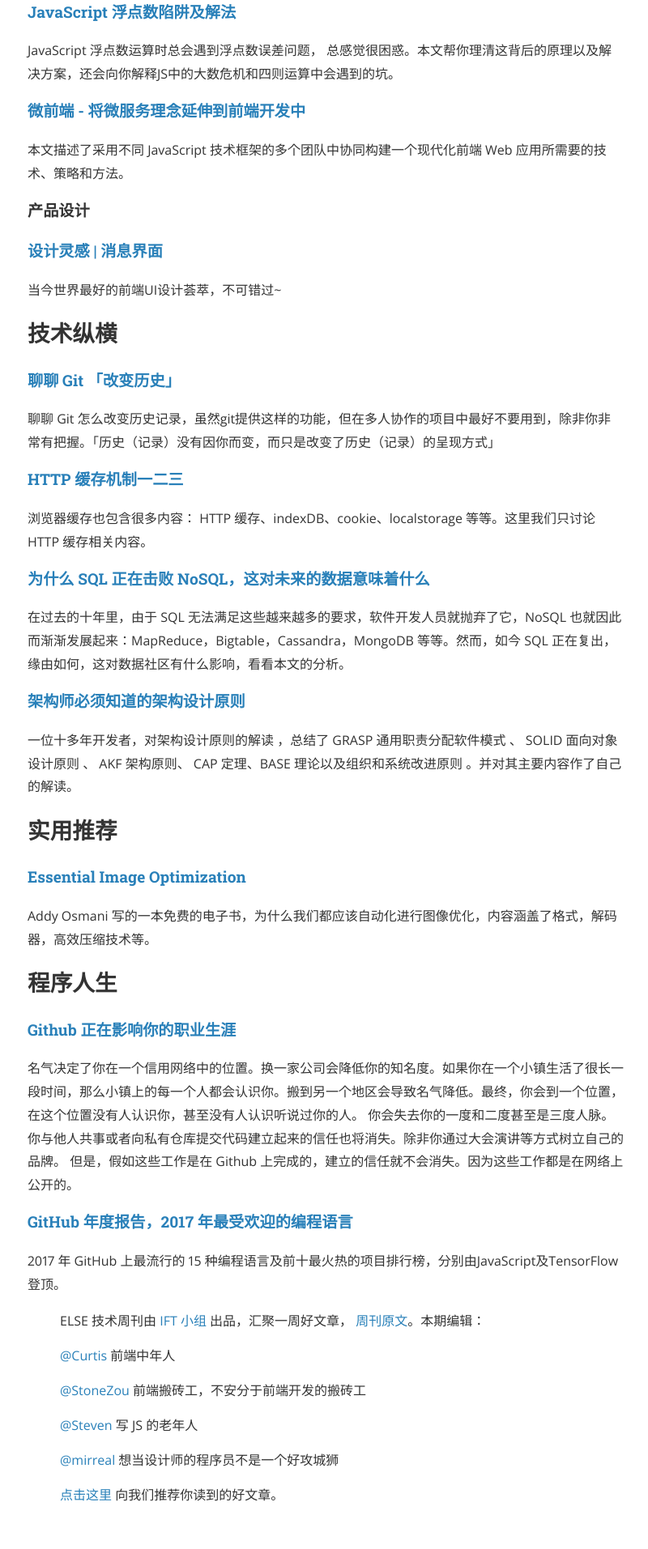
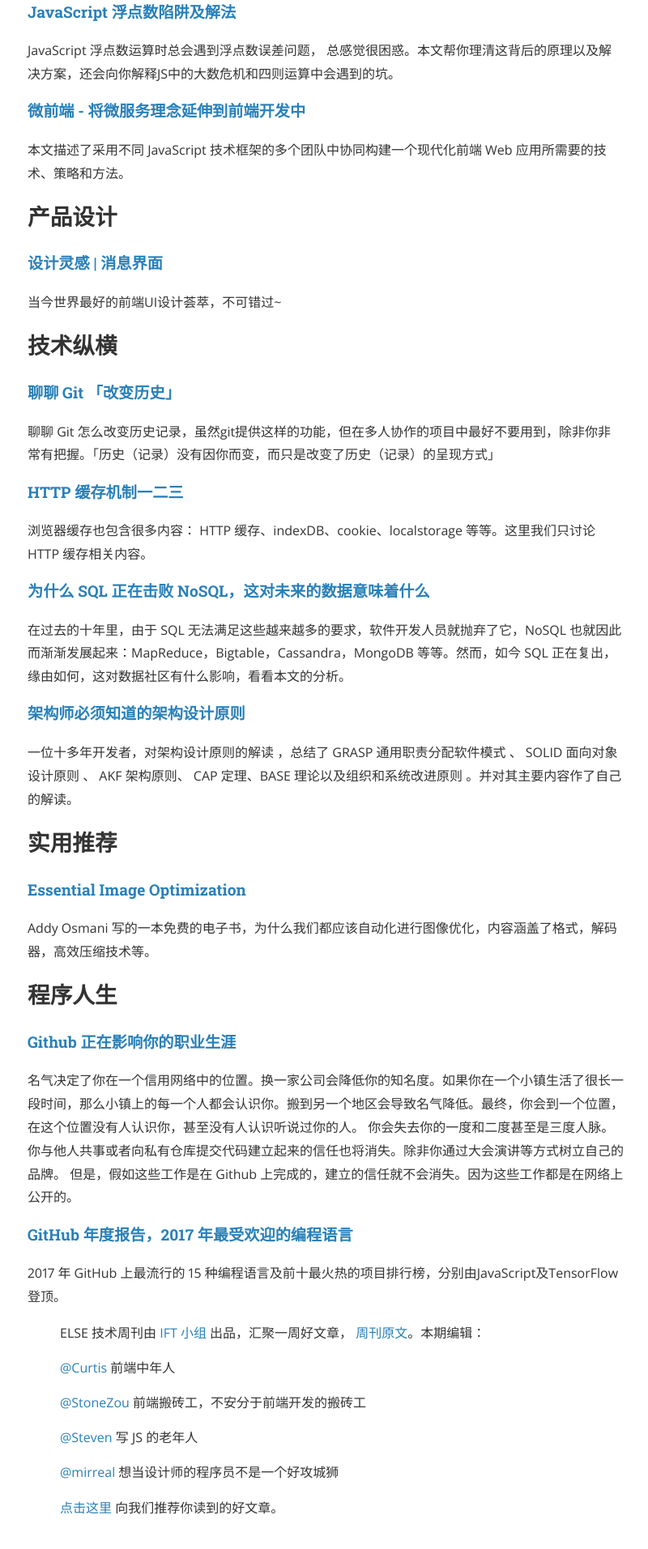
Before and after one commit to CtripFE/CtripFE.github.io, a Jekyll site: the page built from _posts/2017-10-16-weekly.md, in a window 1280 px wide. Shown: the part 1144-3057 px from the top of the page at 81% size, without its empty margins (238-1038 px from the left). Built offline with Jekyll 4.4.1, drawn with Linux system fonts in a browser that asks for light colours; nearby versions of some CDN libraries; comment, search, counter and statistics services are not loaded.

Commit message:
'update'

```diff
--- a/_posts/2017-10-16-weekly.md
+++ b/_posts/2017-10-16-weekly.md
@@ -36,7 +36,7 @@ JavaScript 浮点数运算时总会遇到浮点数误差问题， 总感觉很
 #### [微前端 - 将微服务理念延伸到前端开发中](http://www.cnblogs.com/zhuanzhuanfe/p/7644846.html){:target="_blank"}
 本文描述了采用不同 JavaScript 技术框架的多个团队中协同构建一个现代化前端 Web 应用所需要的技术、策略和方法。
 
-#### 产品设计
+## 产品设计
 
 #### [设计灵感 | 消息界面](https://zhuanlan.zhihu.com/p/29771780){:target="_blank"}
 当今世界最好的前端UI设计荟萃，不可错过~
```
Also changed, not shown: 2 other files.
